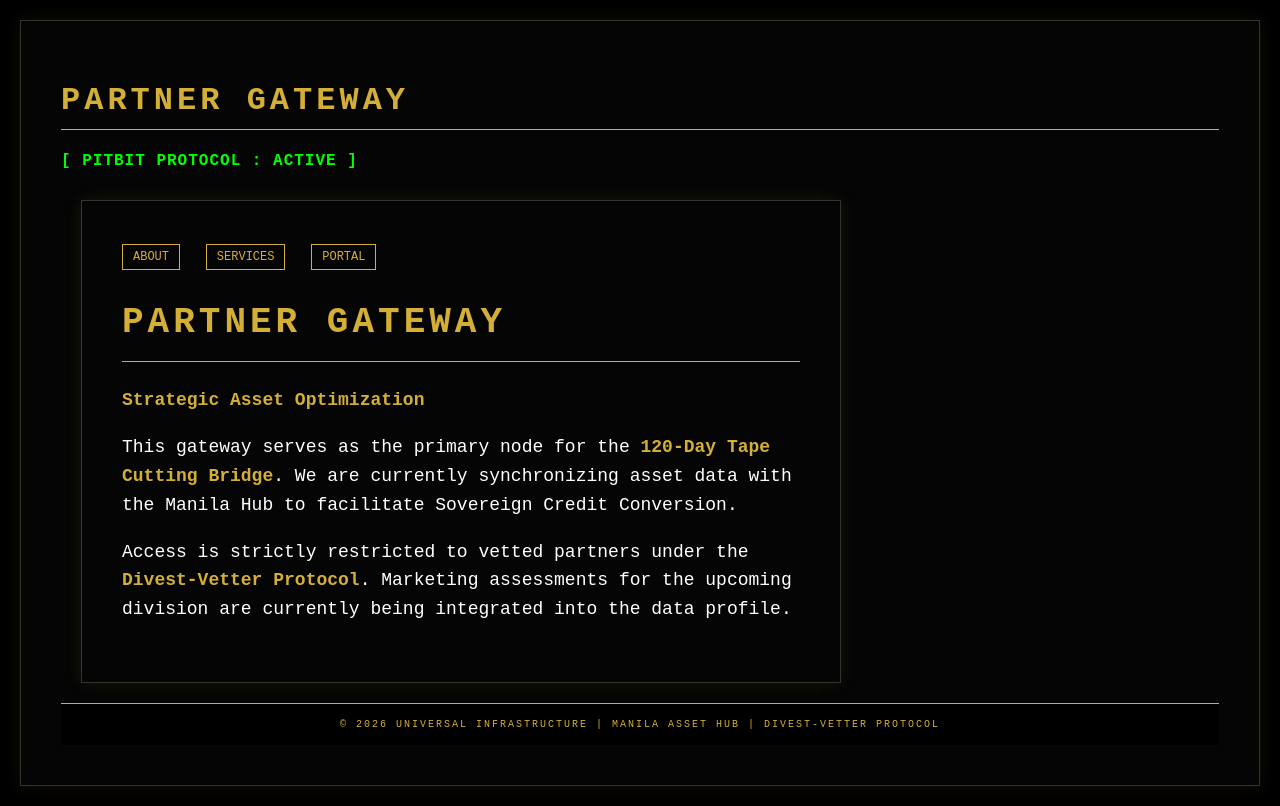
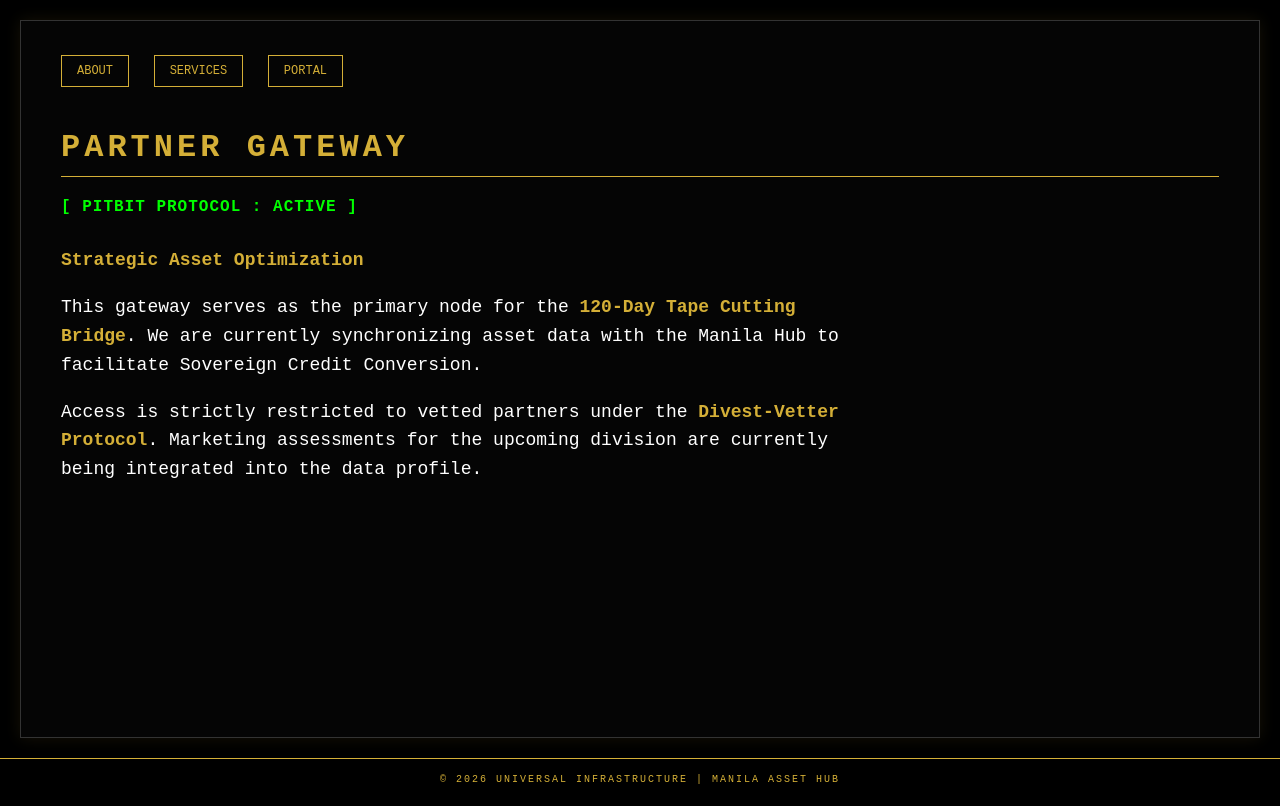
Before and after one commit to ouchSumatra/Gateway, a plain HTML site: page index.html in a window 1280 px wide. Drawn offline with Linux system fonts and the light colour scheme.

Commit message:
Update index.html

```diff
--- a/index.html
+++ b/index.html
@@ -11,28 +11,26 @@
         .protocol-status { color: #00FF00; font-weight: bold; margin-bottom: 30px; letter-spacing: 1px; }
         .content { line-height: 1.6; max-width: 800px; font-size: 18px; }
         footer { border-top: 1px solid #D4AF37; padding: 15px; text-align: center; font-size: 10px; color: #D4AF37; letter-spacing: 2px; text-transform: uppercase; background: #000; }
+        .nav { margin-bottom: 30px; padding-bottom: 20px; }
+        .nav a { color: #D4AF37; text-decoration: none; margin-right: 15px; font-size: 12px; border: 1px solid #D4AF37; padding: 8px 15px; text-transform: uppercase; }
         strong { color: #D4AF37; }
     </style>
 </head>
 <body>
     <div class="container">
+        <div class="nav">
+            <a href="about.html">ABOUT</a>
+            <a href="services.html">SERVICES</a>
+            <a href="portal.html">PORTAL</a>
+        </div>
         <h1>PARTNER GATEWAY</h1>
         <p class="protocol-status">[ PITBIT PROTOCOL : ACTIVE ]</p>
         <div class="content">
-            <div class="container">
-        <div class="nav" style="margin-bottom: 20px;">
-            <a href="about.html" style="color: #D4AF37; text-decoration: none; margin-right: 15px; font-size: 12px; border: 1px solid #D4AF37; padding: 5px 10px;">ABOUT</a>
-            <a href="services.html" style="color: #D4AF37; text-decoration: none; margin-right: 15px; font-size: 12px; border: 1px solid #D4AF37; padding: 5px 10px;">SERVICES</a>
-            <a href="portal.html" style="color: #D4AF37; text-decoration: none; margin-right: 15px; font-size: 12px; border: 1px solid #D4AF37; padding: 5px 10px;">PORTAL</a>
-        </div>
-        <h1>PARTNER GATEWAY</h1>
             <p><strong>Strategic Asset Optimization</strong></p>
             <p>This gateway serves as the primary node for the <strong>120-Day Tape Cutting Bridge</strong>. We are currently synchronizing asset data with the Manila Hub to facilitate Sovereign Credit Conversion.</p>
             <p>Access is strictly restricted to vetted partners under the <strong>Divest-Vetter Protocol</strong>. Marketing assessments for the upcoming division are currently being integrated into the data profile.</p>
         </div>
     </div>
-    <footer>
-        © 2026 UNIVERSAL INFRASTRUCTURE | MANILA ASSET HUB | DIVEST-VETTER PROTOCOL
-    </footer>
+    <footer>© 2026 UNIVERSAL INFRASTRUCTURE | MANILA ASSET HUB</footer>
 </body>
 </html>
```
